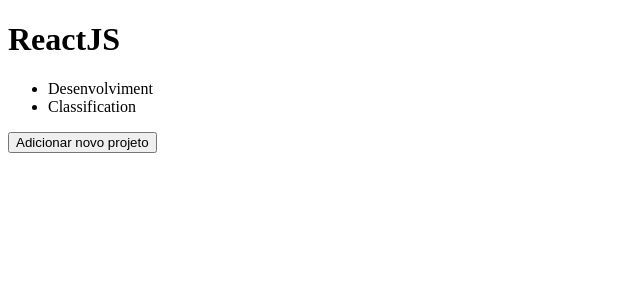
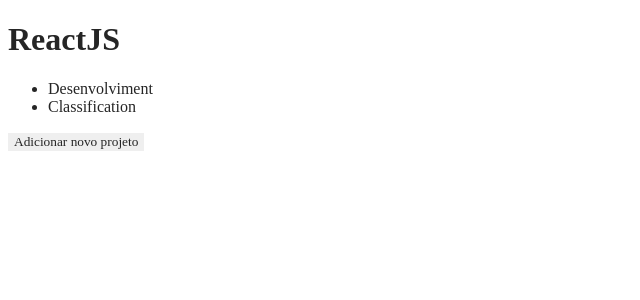
Before and after one commit to Arthur-Rs/Configuring-React, a React app: page / in a window 1280 px wide. Shown: the top 300 px of the page, without its empty margins (0-640 px from the left). Built offline with nearby package versions, Linux system fonts and the light colour scheme.

Commit message:
Added Images in Project

```diff
--- a/package.json
+++ b/package.json
@@ -6,8 +6,11 @@
   "dependencies": {
     "@babel/cli": "^7.10.4",
     "babel-loader": "^8.1.0",
+    "css-loader": "^3.6.0",
+    "file-loader": "^6.0.0",
     "react": "^16.13.1",
-    "react-dom": "^16.13.1"
+    "react-dom": "^16.13.1",
+    "style-loader": "^1.2.1"
   },
   "devDependencies": {
     "@babel/core": "^7.10.4",
--- a/src/App.js
+++ b/src/App.js
@@ -2,6 +2,8 @@
 
 // => Componets
 import Header from './components/Header'
+
+import './app.css'
 
 const App = () => {
   return (
--- /dev/null
+++ b/src/app.css
@@ -0,0 +1,9 @@
+* {
+  border: none;
+  margin: none;
+  padding: none;
+
+  background: '#f5f5f5';
+  color: #252525;
+  font-family: 'sans serif';
+}
--- a/webpack.config.js
+++ b/webpack.config.js
@@ -16,6 +16,20 @@
         use: {
           loader: 'babel-loader'
         }
+      },
+      {
+        test: /\.css$/,
+        exclude: /node_modules/,
+        use: [
+          {loader: 'style-loader'},
+          {loader: 'css-loader'}
+        ]
+      },
+      {
+        test: /.*\.(gif|png|svg|jpe?g)$/i,
+        use:{
+          loader: 'file-loader'
+        },
       }
     ]
   }
```
Also changed, not shown: 1 other file (tests, documents, lock files or other folders).
